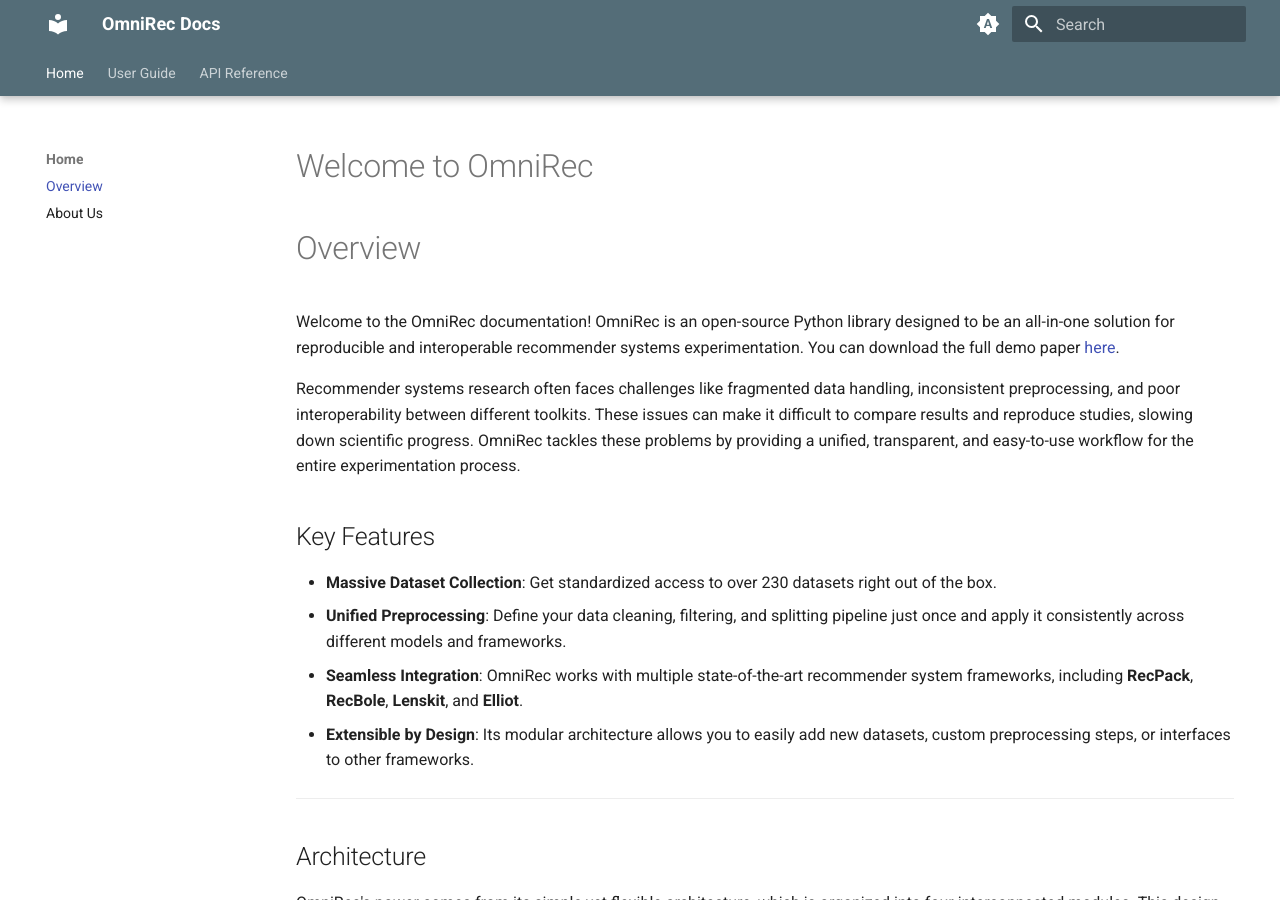
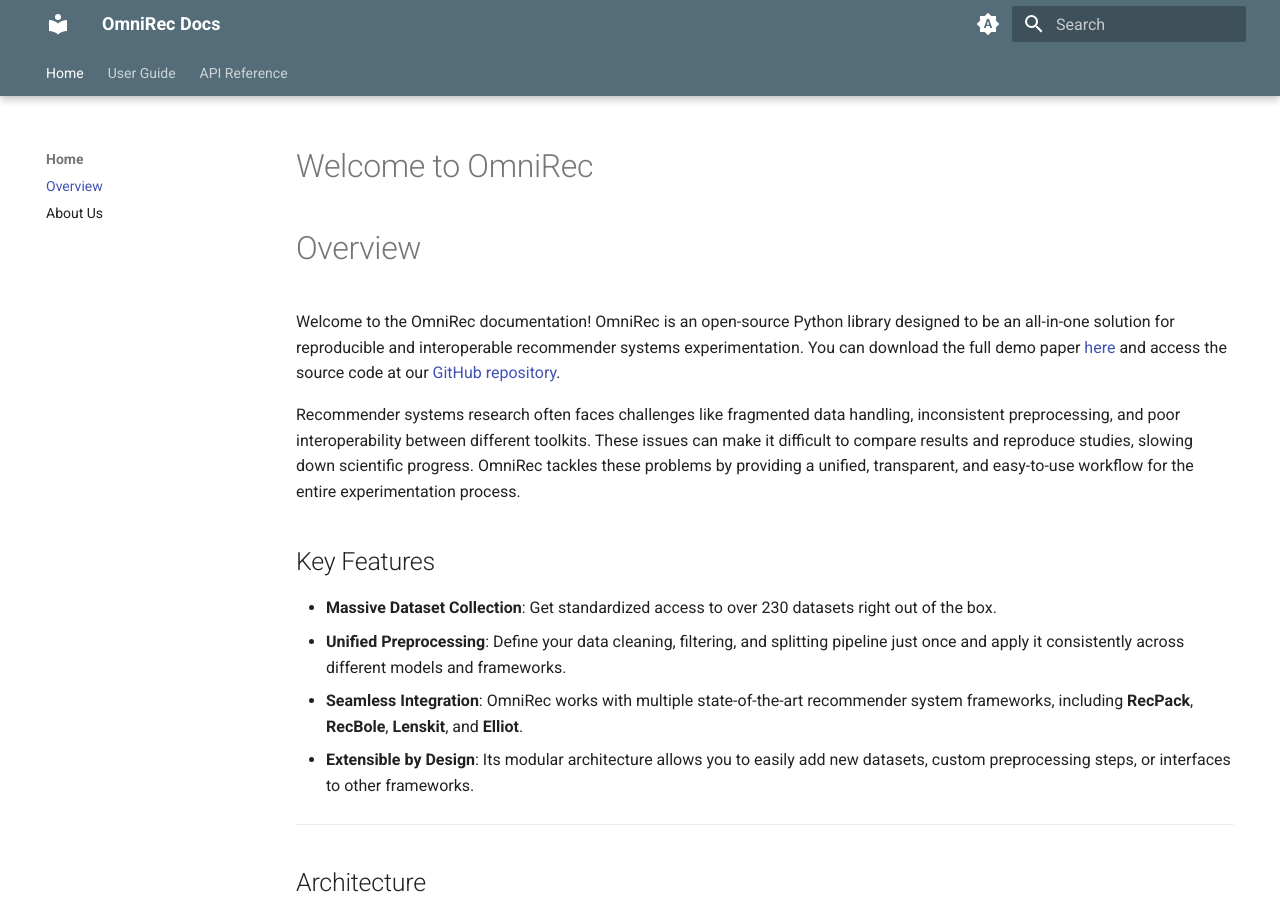
Before and after one commit to ISG-Siegen/OmniRec, an MkDocs documentation site: the page built from docs/index.md, in a window 1280 px wide and 900 px high. Built offline with MkDocs 1.6.1 and Material for MkDocs 9.7.7, drawn with Linux system fonts in a browser that asks for light colours.

```diff
--- a/docs/index.md
+++ b/docs/index.md
@@ -2,7 +2,7 @@
 
 # Overview
 
-Welcome to the OmniRec documentation! OmniRec is an open-source Python library designed to be an all-in-one solution for reproducible and interoperable recommender systems experimentation. You can download the full demo paper <a href="assets/OmniRec_Demo_.pdf">here</a>.
+Welcome to the OmniRec documentation! OmniRec is an open-source Python library designed to be an all-in-one solution for reproducible and interoperable recommender systems experimentation. You can download the full demo paper <a href="assets/OmniRec_Demo_.pdf">here</a> and access the source code at our <a href="https://github.com/ISG-Siegen/OmniRec">GitHub repository</a>.
 
 Recommender systems research often faces challenges like fragmented data handling, inconsistent preprocessing, and poor interoperability between different toolkits. These issues can make it difficult to compare results and reproduce studies, slowing down scientific progress. OmniRec tackles these problems by providing a unified, transparent, and easy-to-use workflow for the entire experimentation process.
 
--- a/mkdocs.yml
+++ b/mkdocs.yml
@@ -78,6 +78,7 @@ plugins:
               - "!^_"
 
 markdown_extensions:
+  - admonition
   - pymdownx.highlight:
       anchor_linenums: true
       line_spans: __span
```
Also changed, not shown: docs/slurm_integration.md (+3 -0 lines).
